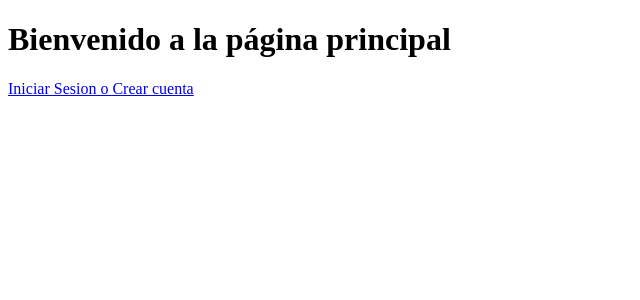
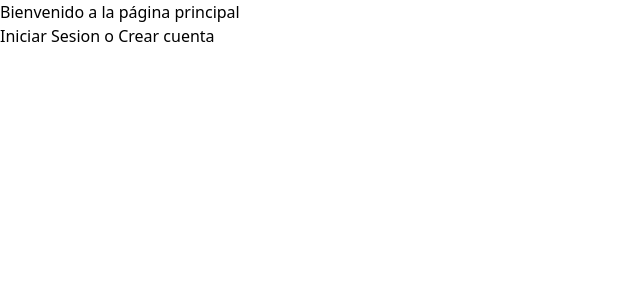
Before and after one commit to FaustoCitera/Proyecto, a Next.js app: page / in a window 1280 px wide. Shown: the top 300 px of the page, without its empty margins (0-640 px from the left). Built offline with nearby package versions, Linux system fonts and the light colour scheme.

Commit message:
logradoiniciocss
lo logre

```diff
--- a/components/estilos.css
+++ b/components/estilos.css
@@ -1,5 +1,4 @@
 .contrasenatxt
 {
-font-size: large;
-
+    font-size: large;
 }
--- a/pages/authForm.jsx
+++ b/pages/authForm.jsx
@@ -16,7 +16,7 @@ const AuthForm = () => {
       <button onClick={toggleForm}>
         {isLogin ? 'Crear cuenta' : 'Iniciar sesión'}
       </button>
-    <LoginWithGoogle/>
+      <LoginWithGoogle />
     </div>
   );
 };
--- a/pages/index.jsx
+++ b/pages/index.jsx
@@ -1,3 +1,4 @@
+import '../public/globals.css';
 import Principal from './Principal';
 
 const HomePage = () => {
--- /dev/null
+++ b/public/globals.css
@@ -0,0 +1,7 @@
+@tailwind base;
+@tailwind components;
+@tailwind utilities;
+
+input{
+  background: grey;
+}
--- a/src/app/globals.css
+++ /dev/null
@@ -1,27 +0,0 @@
-@tailwind base;
-@tailwind components;
-@tailwind utilities;
-
-:root {
-  --foreground-rgb: 0, 0, 0;
-  --background-start-rgb: 214, 219, 220;
-  --background-end-rgb: 255, 255, 255;
-}
-
-@media (prefers-color-scheme: dark) {
-  :root {
-    --foreground-rgb: 255, 255, 255;
-    --background-start-rgb: 0, 0, 0;
-    --background-end-rgb: 0, 0, 0;
-  }
-}
-
-body {
-  color: rgb(var(--foreground-rgb));
-  background: linear-gradient(
-      to bottom,
-      transparent,
-      rgb(var(--background-end-rgb))
-    )
-    rgb(var(--background-start-rgb));
-}
--- a/src/app/layout.tsx
+++ b/src/app/layout.tsx
@@ -1,21 +1,19 @@
 import './globals.css'
-import { Inter } from 'next/font/google'
-
-const inter = Inter({ subsets: ['latin'] })
+import { ReactNode } from 'react';
 
 export const metadata = {
-  title: 'Create Next App',
+  title: 'Titulo',
   description: 'Generated by create next app',
 }
 
 export default function RootLayout({
   children,
 }: {
-  children: React.ReactNode
+  children: ReactNode
 }) {
   return (
     <html lang="en">
-      <body className={inter.className}>{children}</body>
+      <body>{children}</body>
     </html>
   )
 }
```
